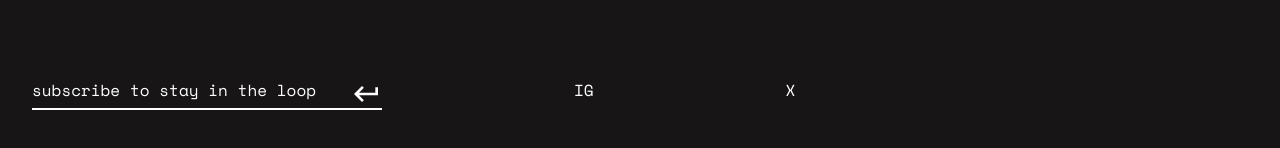
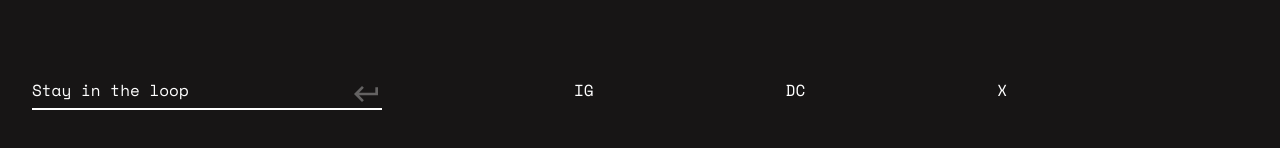
Before and after one commit to DriesBos/mmerch-splash, a Next.js app: page / in a window 1280 px wide. Shown: the part 642-790 px from the top of the page. Built offline with nearby package versions, Linux system fonts and the light colour scheme.

Commit message:
Added social link. Update Subscribe comp.

```diff
--- a/src/app/components/Footer.tsx
+++ b/src/app/components/Footer.tsx
@@ -17,6 +17,15 @@ export default function Footer() {
       </div>
       <div className="footer-Column desktop">
         <a
+          href="https://discord.gg/mmerch"
+          target="_blank"
+          rel="noopener noreferrer"
+        >
+          DC
+        </a>
+      </div>
+      <div className="footer-Column desktop">
+        <a
           href="https://twitter.com/mmerch/"
           target="_blank"
           rel="noopener noreferrer"
@@ -24,6 +33,7 @@ export default function Footer() {
           X
         </a>
       </div>
+
       <div className="footer-Column footer-Column_Social mobile">
         <a
           href="https://www.instagram.com/mmerch/"
@@ -37,6 +47,13 @@ export default function Footer() {
           target="_blank"
           rel="noopener noreferrer"
         >
+          DC
+        </a>
+        <a
+          href="https://discord.gg/mmerch"
+          target="_blank"
+          rel="noopener noreferrer"
+        >
           X
         </a>
       </div>
--- a/src/app/components/subscribe.tsx
+++ b/src/app/components/subscribe.tsx
@@ -1,37 +1,46 @@
 'use client';
-import { useState } from 'react';
+import { useEffect, useState } from 'react';
 
 export default function Subscribe() {
   const [email, setEmail] = useState('');
   const [isSuccess, setIsSuccess] = useState<boolean>(false);
+  const [isSendReady, setIsSendReady] = useState<boolean>(false);
 
   const sendEmail = () => {
     console.log(`Email sent to: ${email}`);
     setEmail('');
     setIsSuccess(true);
+    setIsSendReady(false);
   };
+
+  useEffect(() => {
+    if (email.length > 0) {
+      setIsSendReady(true);
+      console.log(`Email is ready: ${email}`);
+    } else {
+      setIsSendReady(false);
+      console.log(`Email is not ready: ${email}`);
+    }
+  }, [email]);
 
   return (
     <div className="subscribe">
       {!isSuccess && (
-        <>
         <input
           type="email"
           id="email"
-            placeholder="subscribe to stay in the loop"
+          placeholder="Stay in the loop"
           value={email}
           onChange={(e) => setEmail(e.target.value)}
         />
-          <button onClick={sendEmail}>
+      )}
+      {isSuccess && <p>Success. Thank you!</p>}
+      <button
+        className={`${isSendReady === true ? 'active' : null}`}
+        onClick={sendEmail}
+      >
         <img src="/return.svg" alt="submit" />
       </button>
-        </>
-      )}
-      {isSuccess && (
-        <>
-          <p>Success. Thank you!</p>
-        </>
-      )}
     </div>
   );
 }
--- a/src/app/globals.sass
+++ b/src/app/globals.sass
@@ -111,6 +111,10 @@ body
     width: 2rem
     height: 2rem
     cursor: pointer
+    opacity: .33
+    transition: opacity .25s ease
+    &.active
+      opacity: 1
 
 // General
 .mobile
```
Lines whose indentation alone changed are shown as unchanged.
